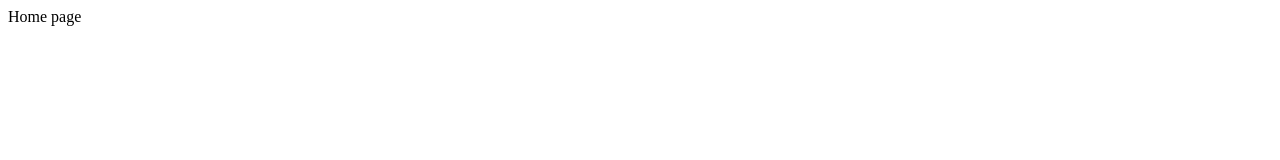
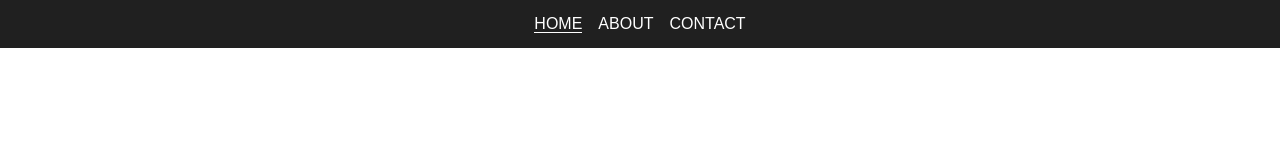
Before and after one commit to Sanjero20/basic-info-site, a website: page src/pages/index.html in a window 1280 px wide. Drawn offline with Linux system fonts and the light colour scheme.

Commit message:
Add html content and styles

```diff
--- a/src/pages/index.html
+++ b/src/pages/index.html
@@ -3,9 +3,16 @@
   <head>
     <meta charset="UTF-8" />
     <meta name="viewport" content="width=device-width, initial-scale=1.0" />
-    <title>Info Site</title>
+    <link rel="stylesheet" href="../styles/globals.css" />
+    <title>Home</title>
   </head>
   <body>
-    Home page
+    <nav>
+      <ul class="navbar">
+        <li><a href="/" class="active">HOME</a></li>
+        <li><a href="about">ABOUT</a></li>
+        <li><a href="contact-me">CONTACT</a></li>
+      </ul>
+    </nav>
   </body>
 </html>
--- /dev/null
+++ b/src/styles/globals.css
@@ -0,0 +1,28 @@
+* {
+  padding: 0;
+  margin: 0;
+  font-family: sans-serif;
+}
+
+li {
+  list-style-type: none;
+}
+
+a.active {
+  border-bottom: 1px solid white;
+}
+
+a {
+  text-decoration: none;
+  color: white;
+}
+
+.navbar {
+  height: 3em;
+  color: white;
+  background-color: rgb(32, 32, 32);
+  display: flex;
+  justify-content: center;
+  align-items: center;
+  gap: 1em;
+}
```
Also changed, not shown: src/pages/about.html (+8 -1 lines), src/pages/contact-me.html (+8 -1 lines).
